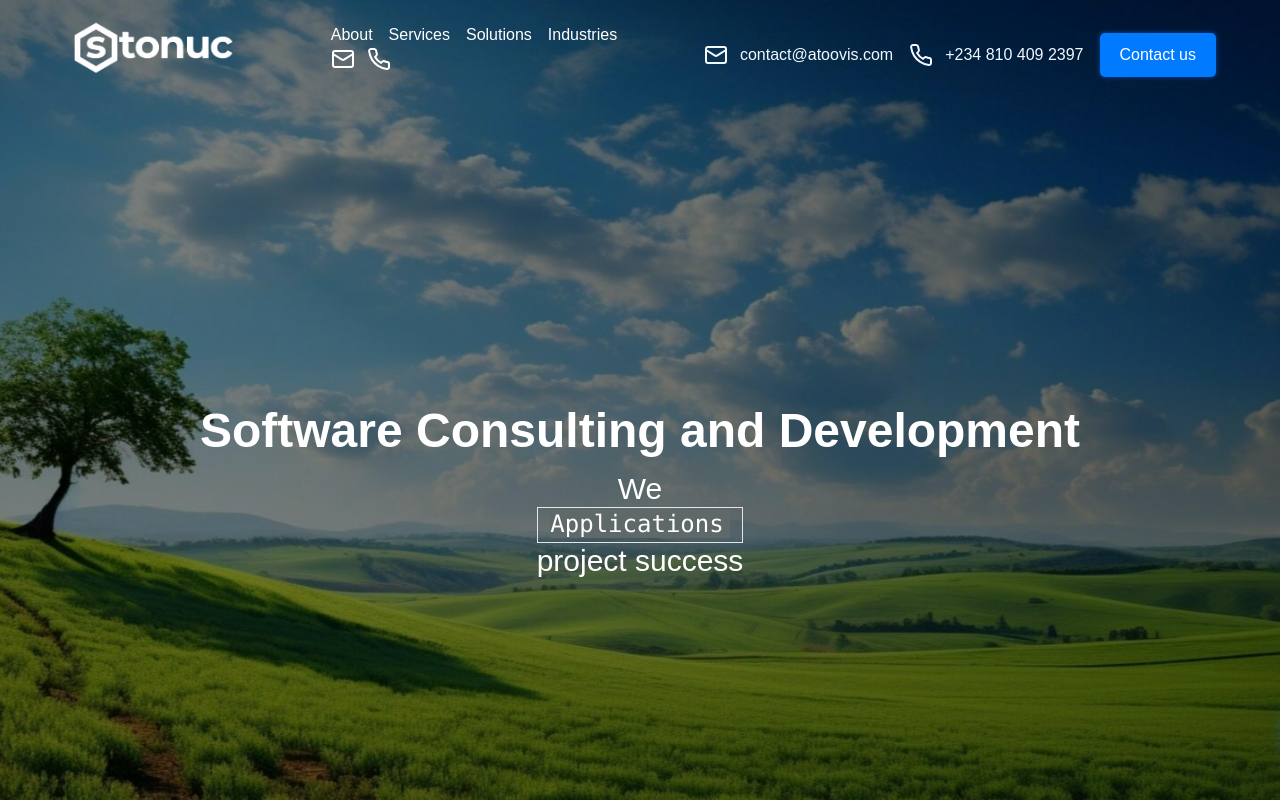
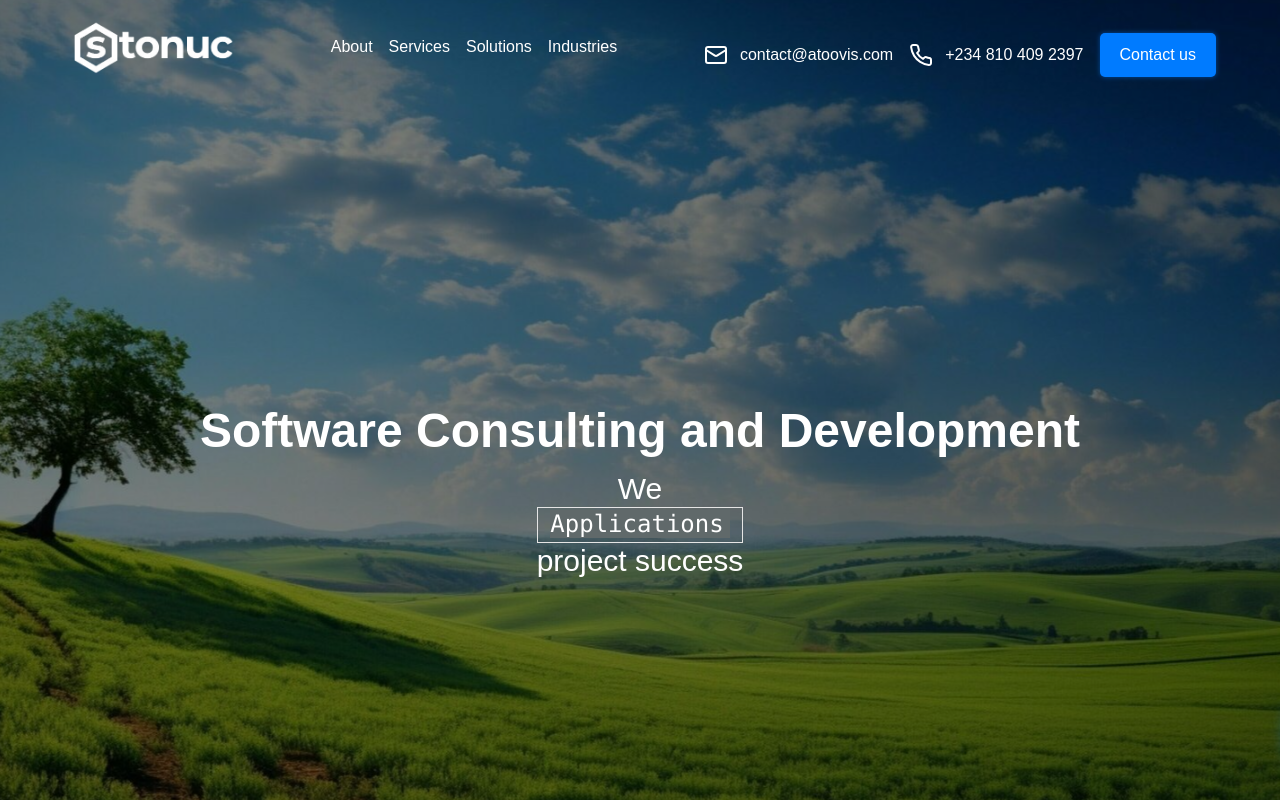
Before and after one commit to stonuc/stonuc-ng, a Next.js app: page / in a window 1280 px wide. Shown: the top 802 px of the page. Built offline with nearby package versions, Linux system fonts and the light colour scheme.

Commit message:
"Updated Navbar component: added 'md:hidden' class to one div, added template literals to several className props, and removed 'text-black' and 'text-sky-50' classes from several elements."

```diff
--- a/components/Navbar.tsx
+++ b/components/Navbar.tsx
@@ -56,7 +56,7 @@ const Navbar = () => {
         </div>
         {/* Hamburger Menu for Mobile */}
         <div className="flex">
-        <div className="flex items-center gap-3">
+        <div className="flex md:hidden items-center gap-3">
           <a
               href="mailto:contact@atoovis.com"
               className="flex items-center  w-full gap-3"
@@ -153,7 +153,7 @@ const Navbar = () => {
           <div className="flex px-3 flex-col  text-black gap-3">
             <a
               href="mailto:contact@atoovis.com"
-              className="flex items-center text-sky-600 w-full gap-3"
+              className={`flex items-center text-sky-600 w-full gap-3 `}
             >
               <Mail />
               contact@atoovis.com
@@ -165,7 +165,7 @@ const Navbar = () => {
               <Phone />
               +234 810 409 2397
             </a>
-            <button className=" contact-btn text-black px-4 py-2 rounded">
+            <button className=" contact-btn px-4 py-2 rounded">
               Contact us
             </button>
           </div>
@@ -174,14 +174,14 @@ const Navbar = () => {
       <div className="hidden md:inline-flex mt-auto items-center space-x-4  text-sm md:text-base">
         <a
           href="mailto:contact@atoovis.com"
-          className="flex items-center text-sky-50 w-full gap-3"
+          className={`flex items-center  w-full gap-3 ${isActive ? "text-black" : "text-white"} `}
         >
           <Mail />
           contact@atoovis.com
         </a>
         <a
           href="tel:+2348104092397"
-          className="flex items-start w-full text-sky-50 gap-3"
+          className={`flex items-start  w-full gap-3 ${isActive ? "text-black" : "text-white"} `}
         >
           <Phone />
           +234 810 409 2397
```
